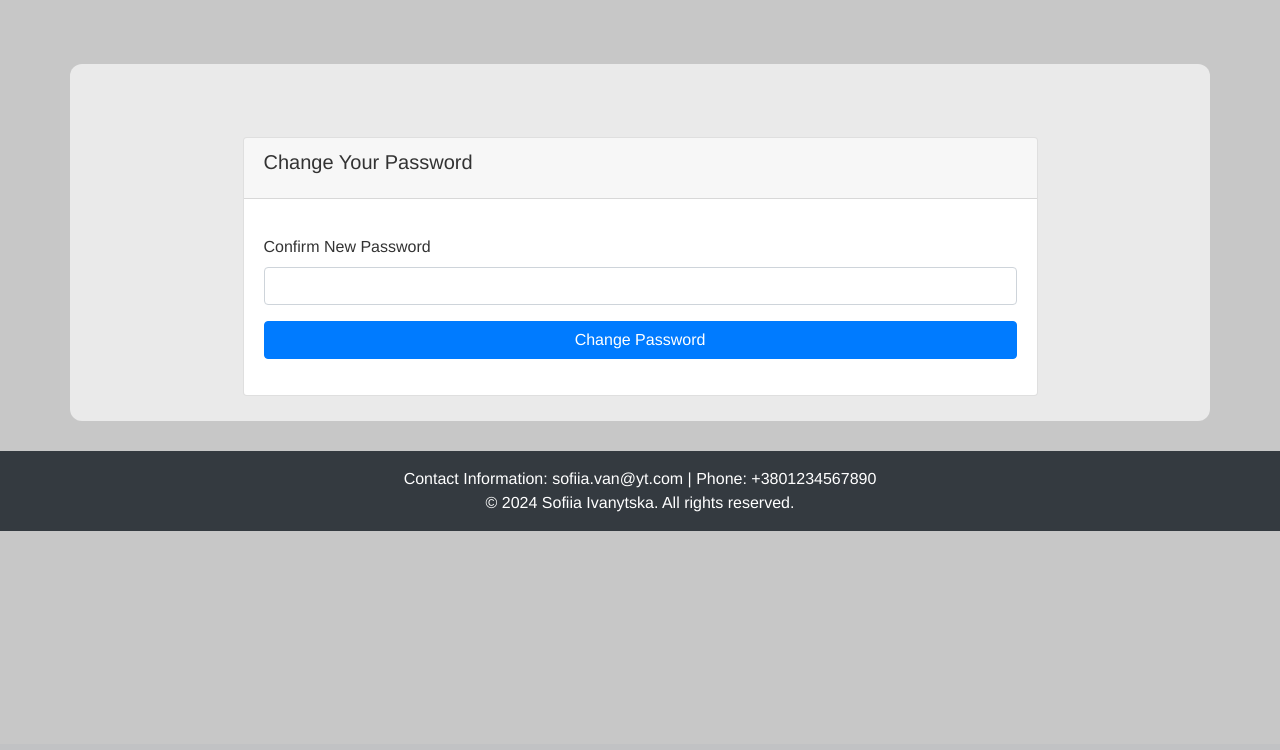
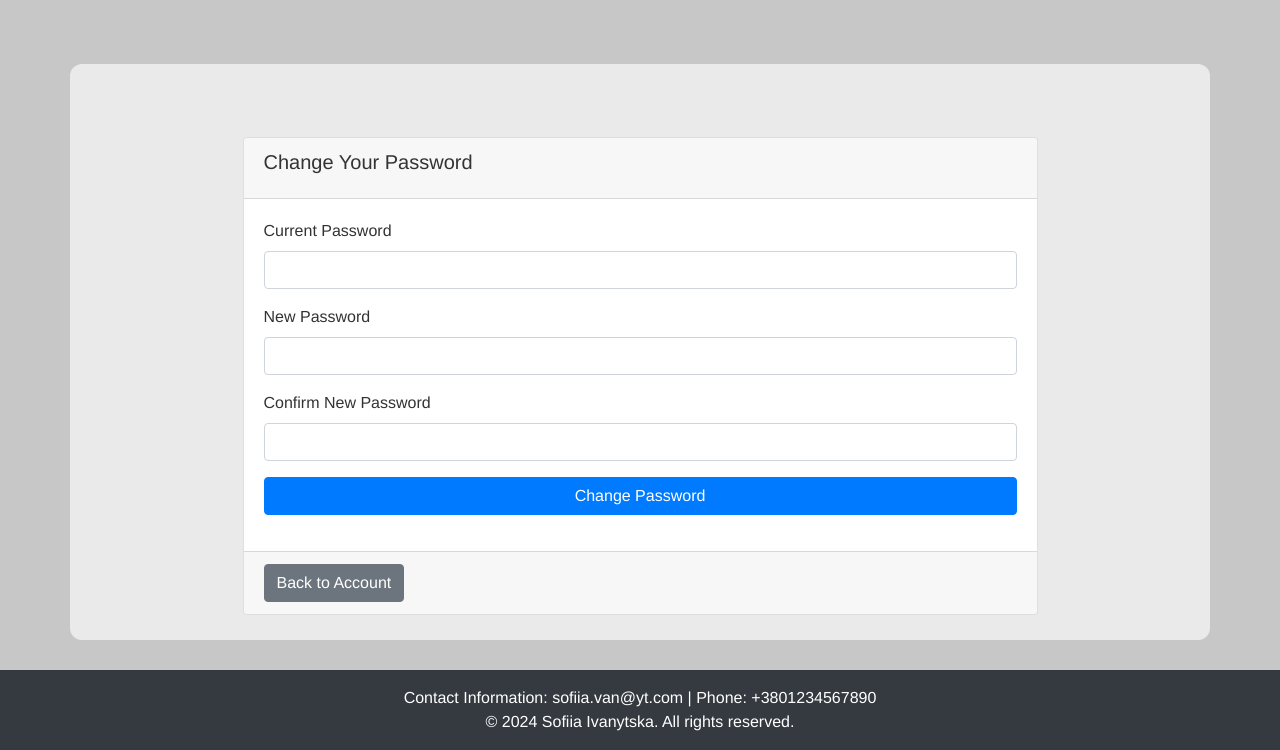
Before and after one commit to 1vanytska/flask-app-lab, a Flask app: template app/users/templates/users/change_password.html in a window 1280 px wide. Shown: the part 56-806 px from the top of the page. Before the commit the page ends 587 px from the top, so only its background shows below. Run offline with Flask 3, Linux system fonts and the light colour scheme; the template is opened without the code that fills it: values that come from a table or form of the project are taken from there, others are empty; some libraries are stand-ins or nearby versions.

Commit message:
Fix "change password" and add test user

```diff
--- a/app/users/templates/users/change_password.html
+++ b/app/users/templates/users/change_password.html
@@ -1,6 +1,6 @@
 {% extends 'base.html' %}
 
-{% block title %} Change Password {% endblock %}
+{% block title %}Change Password{% endblock %}
 
 {% block content %}
     <div class="container mt-5">
@@ -13,9 +13,17 @@
                     {{ form.hidden_tag() }}
 
                     <div class="form-group mb-3">
-                        {{ form.password.label(class="form-control-label") }}
-                        {{ form.password(class="form-control") }}
-                        {% for error in form.password.errors %}
+                        {{ form.current_password.label(class="form-control-label") }}
+                        {{ form.current_password(class="form-control") }}
+                        {% for error in form.current_password.errors %}
+                            <small class="text-danger">{{ error }}</small><br>
+                        {% endfor %}
+                    </div>
+
+                    <div class="form-group mb-3">
+                        {{ form.new_password.label(class="form-control-label") }}
+                        {{ form.new_password(class="form-control") }}
+                        {% for error in form.new_password.errors %}
                             <small class="text-danger">{{ error }}</small><br>
                         {% endfor %}
                     </div>
@@ -33,6 +41,9 @@
                     </div>
                 </form>
             </div>
+            <div class="card-footer">
+                <a href="{{ url_for('users.account') }}" class="btn btn-secondary">Back to Account</a>
+            </div>
         </div>
     </div>
 {% endblock %}
```
Also changed, not shown: app/users/static/profile_image/b1217d0e90454c3cae397ff50f6c2e4a.jpg (added), instance/data.sqlite.
